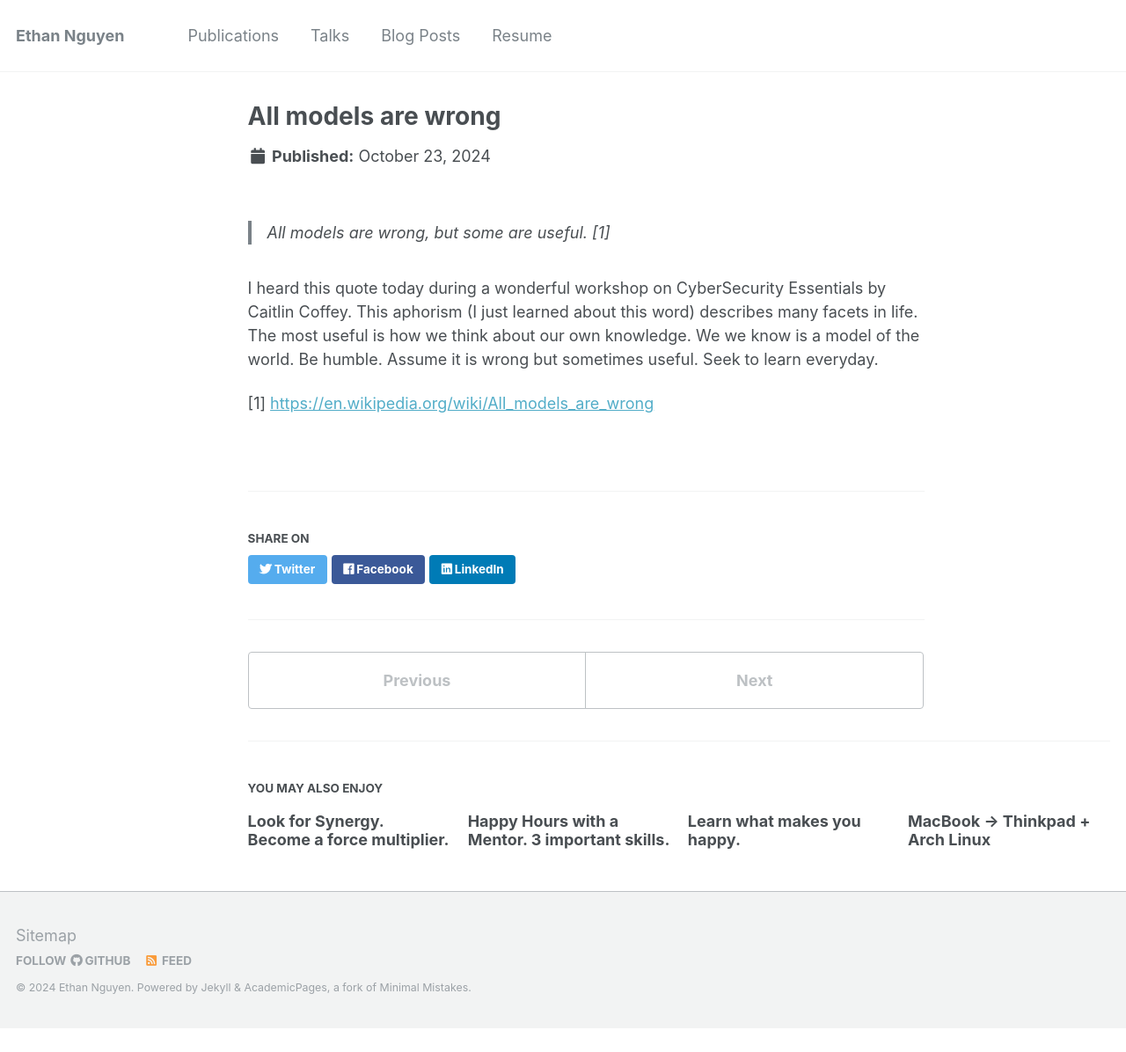
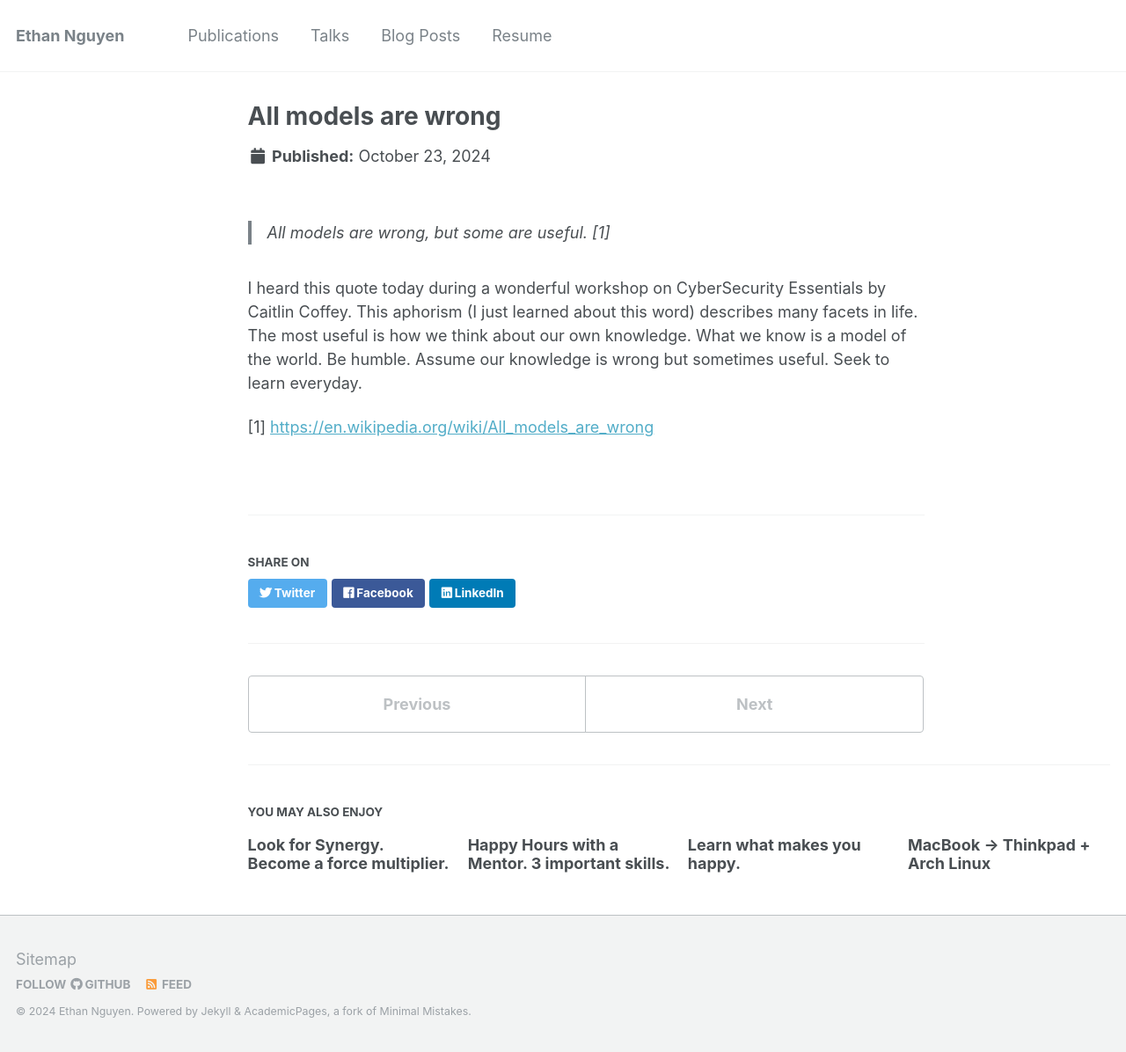
Before and after one commit to EthanHNguyen/ethanhnguyen.github.io, a Jekyll site: the page built from _posts/2024-10-23-all-models-are-wrong.md, in a window 1280 px wide. Shown: the whole page at 88% size. Built offline with Jekyll 4.4.1, drawn with Linux system fonts in a browser that asks for light colours; before the commit the page ends 1169 px from its top, so only the background shows below that.

Commit message:
fix more typos

```diff
--- a/_posts/2024-10-23-all-models-are-wrong.md
+++ b/_posts/2024-10-23-all-models-are-wrong.md
@@ -6,6 +6,6 @@ tags:
 ---
 > All models are wrong, but some are useful. [1]
 
-I heard this quote today during a wonderful workshop on CyberSecurity Essentials by Caitlin Coffey. This aphorism (I just learned about this word) describes many facets in life. The most useful is how we think about our own knowledge. We we know is a model of the world. Be humble. Assume it is wrong but sometimes useful. Seek to learn everyday.
+I heard this quote today during a wonderful workshop on CyberSecurity Essentials by Caitlin Coffey. This aphorism (I just learned about this word) describes many facets in life. The most useful is how we think about our own knowledge. What we know is a model of the world. Be humble. Assume our knowledge is wrong but sometimes useful. Seek to learn everyday.
 
 [1] [https://en.wikipedia.org/wiki/All_models_are_wrong](https://en.wikipedia.org/wiki/All_models_are_wrong)
```
